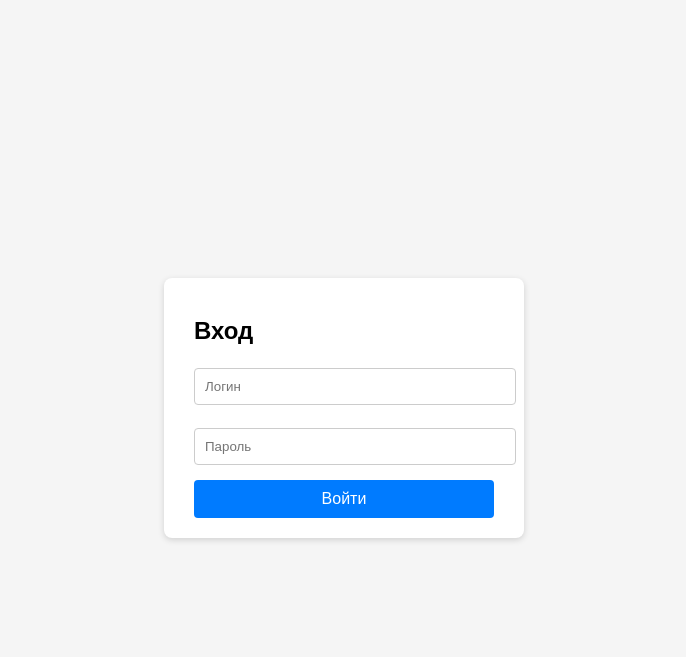
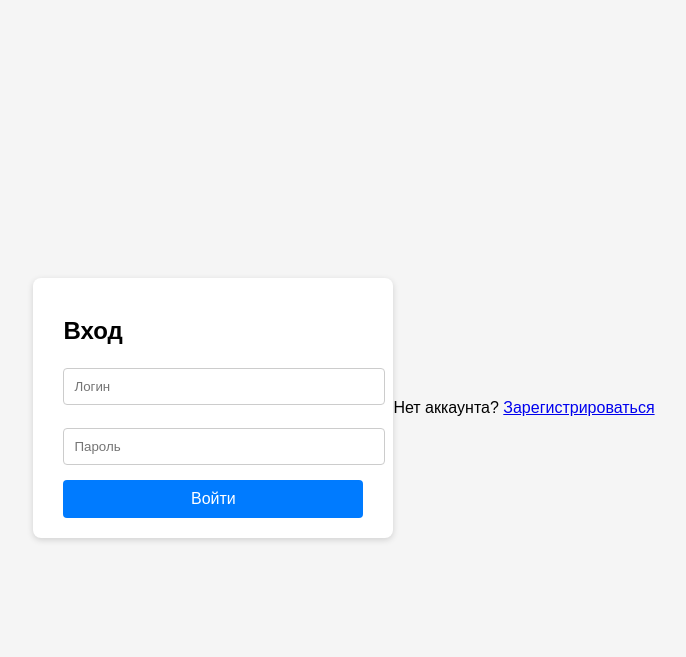
Before and after one commit to Fa1bu/Password-generator, a Flask app: page /login in a window 1280 px wide. Shown: the top 657 px of the page, without its empty margins (296-982 px from the left). Run offline with Flask 3, Linux system fonts and the light colour scheme.

Commit message:
Update login.html

```diff
--- a/templates/login.html
+++ b/templates/login.html
@@ -1,3 +1,4 @@
+
 <!DOCTYPE html>
 <html lang="ru">
 <head>
@@ -19,6 +20,8 @@
         <input type="text" name="username" placeholder="Логин" required />
         <input type="password" name="password" placeholder="Пароль" required />
         <button type="submit">Войти</button>
+        </form>
+    <p>Нет аккаунта? <a href="{{ url_for('register') }}">Зарегистрироваться</a></p>
     </form>
 </body>
 </html>
```
